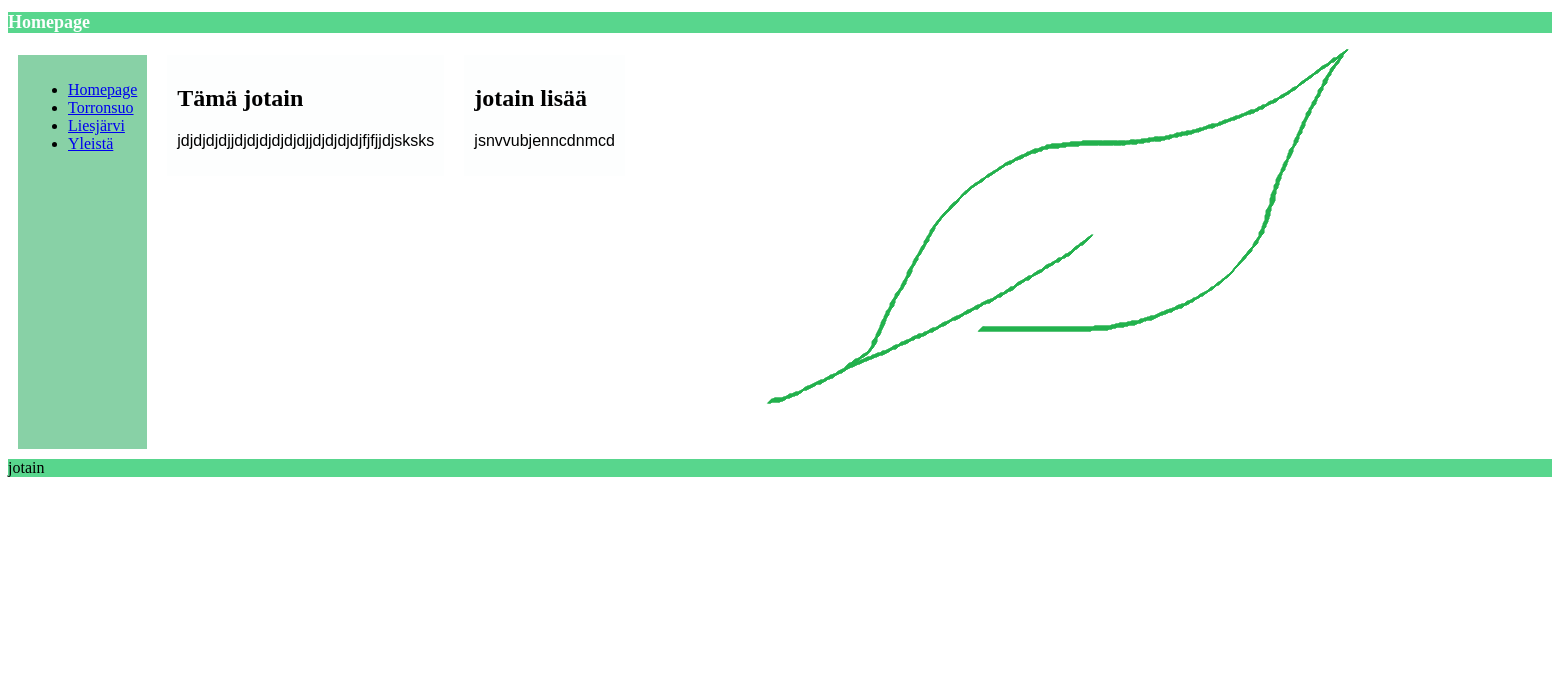
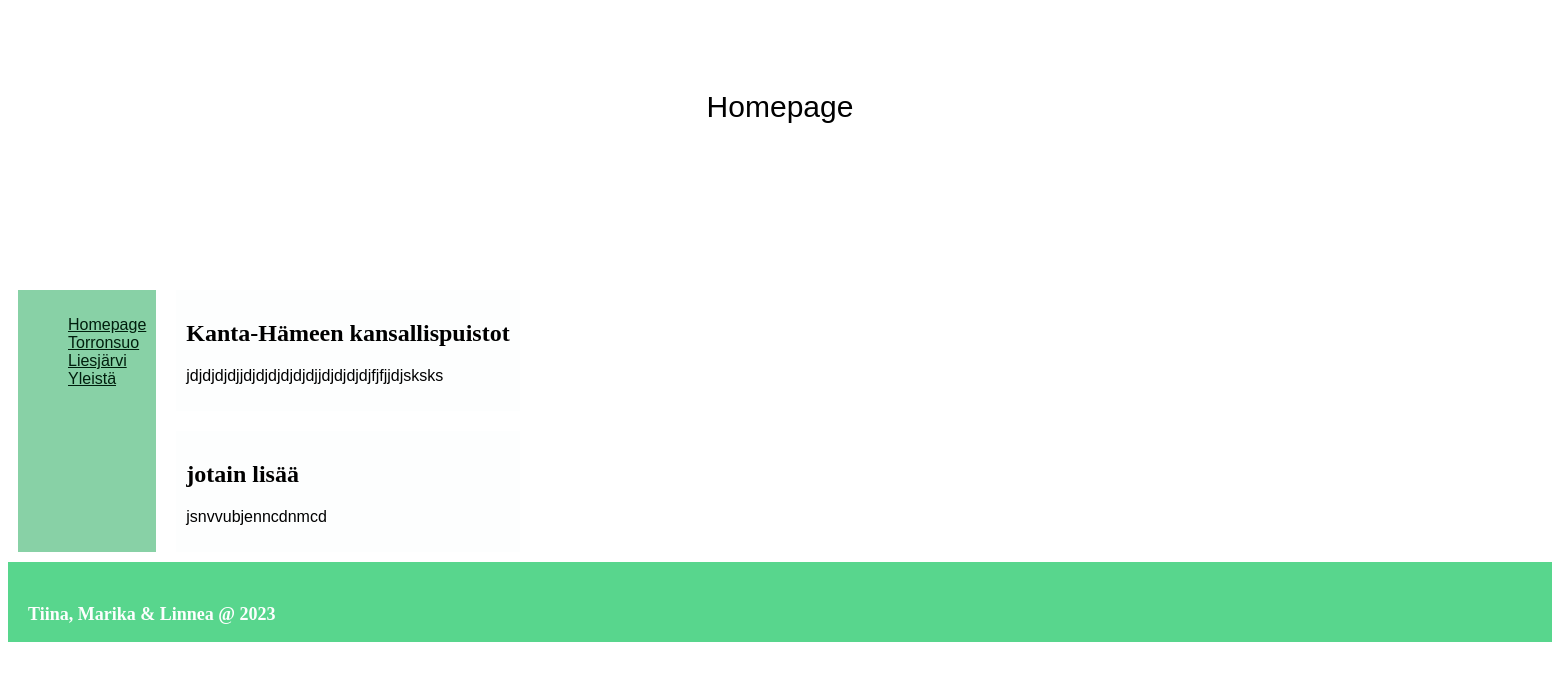
Before and after one commit to tiibuturner/Team10, a PHP site: page / in a window 1560 px wide. Shown: the top 681 px of the page. Run offline with PHP 8.4, Linux system fonts and the light colour scheme.

Commit message:
edittejä

```diff
--- a/assets/css/general.css
+++ b/assets/css/general.css
@@ -2,10 +2,18 @@
     display: flex;
     flex-direction: row;
 }
+
+
 h1{
     font-size: large;
     color: #FDFEFE;
     background-color: #58D68D;
+}
+
+li{
+    list-style: none;
+    font-family: Arial, Helvetica, sans-serif;
+    font-size: medium;
 }
 
 p{
@@ -23,7 +31,7 @@ sidebar {
 section {
     display: flex;
     flex-direction: column;
-    display: flex;
+
 }
 article {
     padding: 10px;
@@ -33,4 +41,10 @@ article {
 
   footer{
     background-color: #58D68D;
+    padding-top:  30px;
+    padding-bottom: 5px;
+    padding-left: 20px;
+    text-align: left;
+    color: rgb(255, 255, 255);
+    font-size: 25px;
   }
--- a/assets/css/linneastyle.css
+++ b/assets/css/linneastyle.css
@@ -0,0 +1,22 @@
+.image{
+    background-image:url();
+    background-repeat: no-repeat;
+    background-size:cover;
+    background-position: center;
+    height: 250px;
+}
+.headerfp{
+    padding: 60px;
+    text-align: center;
+    color: rgb(0, 0, 0);
+    font-size: 30px;
+
+}
+
+
+a {
+    color:#001e0d;
+}
+a:hover {
+    color:rgb(177, 255, 247);
+}
--- a/index.html
+++ b/index.html
@@ -6,13 +6,14 @@
     <meta name="viewport" content="width=device-width, initial-scale=1.0">
     <title>Kansallispuistot</title>
     <link rel="stylesheet" href="assets/css/general.css">
+    <link rel="stylesheet" href="assets/css/linneastyle.css">
 </head>
 <body>
-    <header>
+    <header class="image">
 
-    <h1>Homepage</h1>
+    <p class="headerfp">Homepage</p>
 
-    </header>
+     </header>
 
     <div class="main">
 
@@ -26,12 +27,12 @@
         </sidebar>
         <section>
         <article>
-            <h2>Tämä jotain</h2>
+            <h2>Kanta-Hämeen kansallispuistot</h2>
             <p>jdjdjdjdjjdjdjdjdjdjdjjdjdjdjdjfjfjjdjsksks</p>
 
-        </section>
+
         </article>
-        <section>
+
         <article>
             <h2>jotain lisää</h2>
             <p>jsnvvubjenncdnmcd</p>
@@ -39,13 +40,9 @@
         </article>
 
 
-
-
-
-    <img src="assets/images/lehtilogo.png" alt="lehtilogo">
     </div>
     <footer>
-        jotain
+        <h1>Tiina, Marika & Linnea @ 2023</h1>
     </footer>
 </body>
 </html>
```
